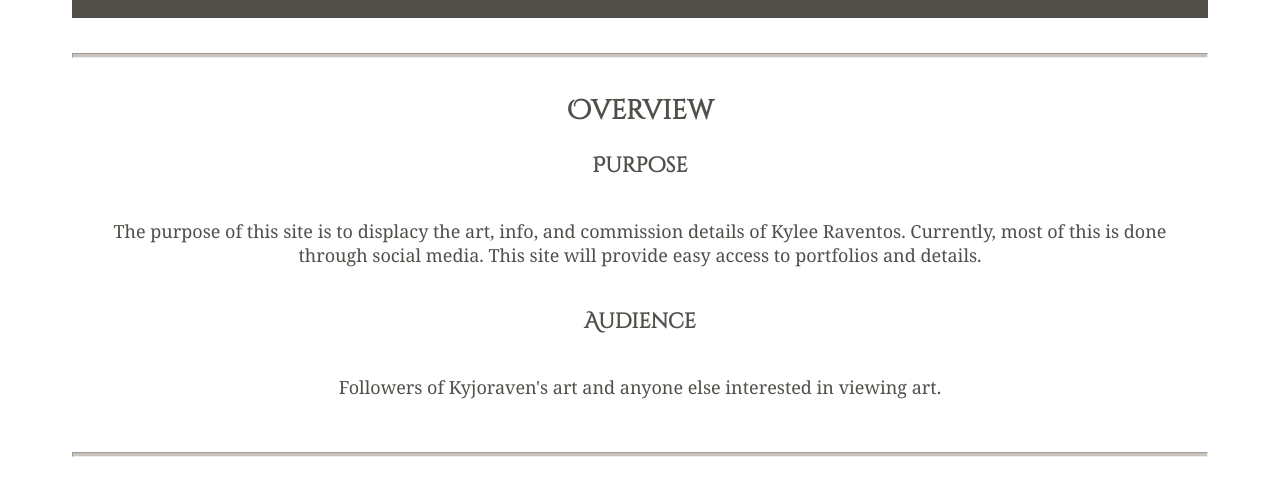
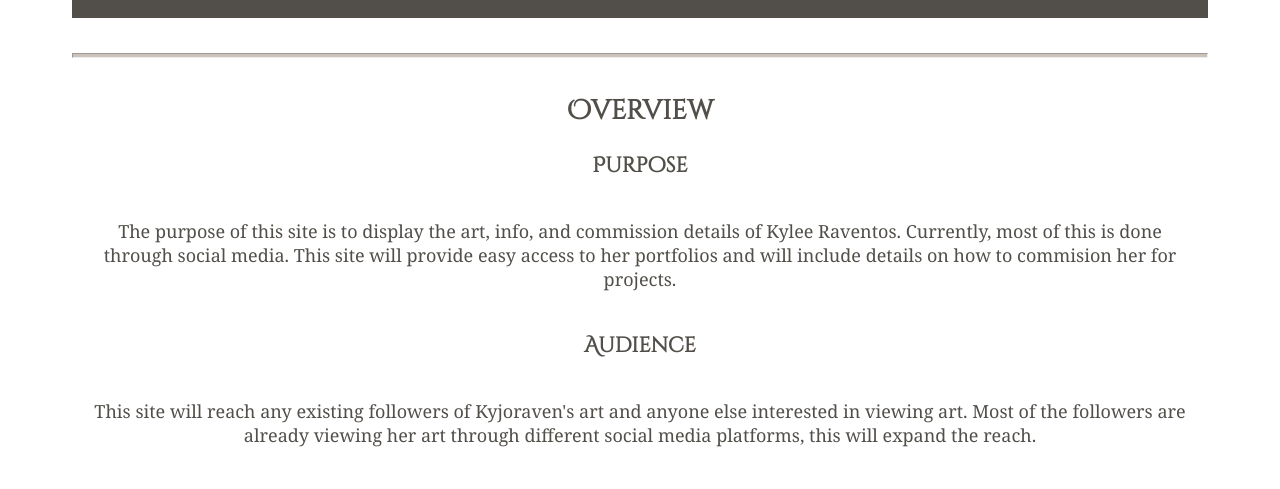
Before and after one commit to EmilyRaventos/wdd130, a plain HTML site: page final_project/site-plan-final.html in a window 1280 px wide. Shown: the part 303-792 px from the top of the page. Drawn offline with Linux system fonts and the light colour scheme.

Commit message:
edits to the purpose

```diff
--- a/final_project/site-plan-final.html
+++ b/final_project/site-plan-final.html
@@ -21,11 +21,18 @@
       <hr>
       <h2>Overview</h2>
       <h3>Purpose</h3>
-      <p>The purpose of this site is to displacy the art, info, and commission details of Kylee Raventos. Currently, most of this is done through social media. This site will provide easy access to portfolios and details. </p>  <!-- change this -->
+      <p>
+      The purpose of this site is to display the art, info, and commission details of Kylee Raventos.
+      Currently, most of this is done through social media. This site will provide easy access to her portfolios
+      and will include details on how to commision her for projects.
+      </p>  <!-- change this -->
 
 
       <h3>Audience</h3>
-      <p>Followers of Kyjoraven's art and anyone else interested in viewing art.</p>  <!-- change this -->
+      <p>
+        This site will reach any existing followers of Kyjoraven's art and anyone else interested in viewing art.
+        Most of the followers are already viewing her art through different social media platforms, this will expand the reach.
+      </p>  <!-- change this -->
 
       <hr>
       <h2>Branding</h2>
```
